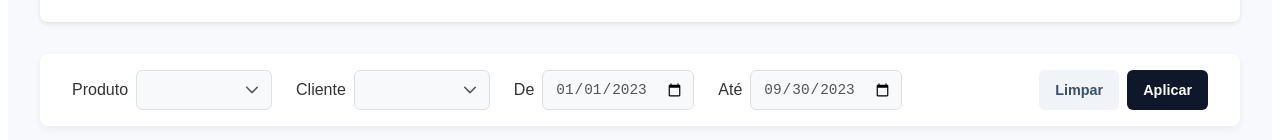
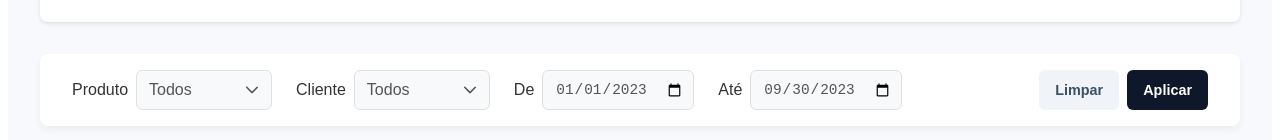
Before and after one commit to manolito-fatec/web-client-2025-2, a Vue app: page / in a window 1280 px wide. Shown: the part 196-336 px from the top of the page. Built offline with nearby package versions, Linux system fonts and the light colour scheme; the HTML template or start-up script is replaced by a standard one.

Commit message:
✨ (feat): selectList default values

```diff
--- a/src/components/ChartDataFilter/ChartDataFilter.vue
+++ b/src/components/ChartDataFilter/ChartDataFilter.vue
@@ -14,9 +14,9 @@
     </div>
     <div class="filter-group">
       <label>Cliente</label>
-
       <Select v-model="selectedClient"
               :options="clients" optionLabel="name" optionValue="code"
+              @OnChange="updatedClient"
               :panelStyle="{
                 backgroundColor: '#f8f9fa',
                 border: '1px solid #e0e0e0',
@@ -45,14 +45,16 @@
 
 
 <script setup lang="ts">
-import { ref } from 'vue'
+import {onMounted, ref} from 'vue'
 import Select from "primevue/select";
 
 
-const selectedClient = ref();
-const selectedProduct = ref();
+const selectedClient = ref("all");
+const selectedProduct = ref("all");
+
 
 const clients = ref([
+  { name: 'Todos', code: 'all' },
   { name: 'New York', code: 'NY' },
   { name: 'Rome', code: 'RM' },
   { name: 'London', code: 'LDN' },
@@ -60,7 +62,9 @@ const clients = ref([
   { name: 'Paris', code: 'PRS' }
 ]);
 
-
+function updatedClient(){
+  console.log(selectedClient.value);
+}
 
 </script>
 
```
